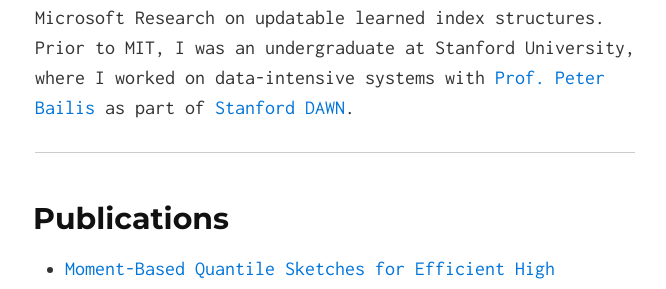
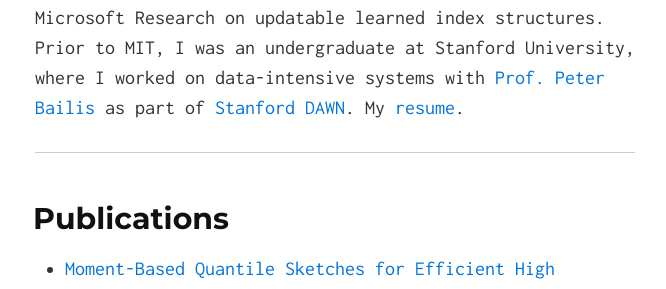
Before and after one commit to jialinding/jialinding.github.io, a Jekyll site: the page built from index.md, in a window 1280 px wide. Shown: the part 447-736 px from the top of the page, without its empty margins (305-971 px from the left). Built offline with Jekyll 4.4.1, drawn with Linux system fonts in a browser that asks for light colours; our own code applies the rules of GitHub Pages for plain Markdown files.

Commit message:
Placeholder resume

```diff
--- a/index.md
+++ b/index.md
@@ -11,6 +11,7 @@ My interests lie broadly in the intersection of systems and machine learning.
 
 In the past, I have worked with [Umar Farooq Minhas](https://www.microsoft.com/en-us/research/people/ufminhas/) and the [Database Group](https://www.microsoft.com/en-us/research/group/database/) at Microsoft Research on updatable learned index structures.
 Prior to MIT, I was an undergraduate at Stanford University, where I worked on data-intensive systems with [Prof. Peter Bailis](http://www.bailis.org) as part of [Stanford DAWN](http://dawn.cs.stanford.edu).
+My [resume](/resume.pdf).
 
 ---
 
```
Also changed, not shown: 1 other file.
